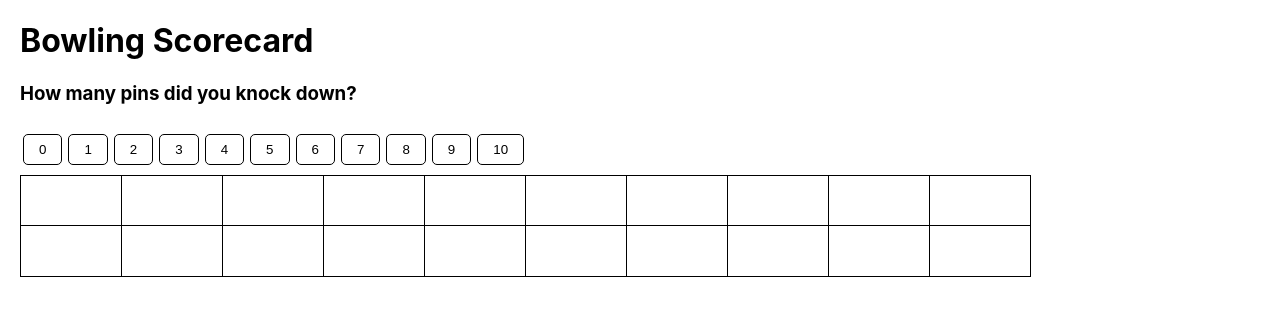
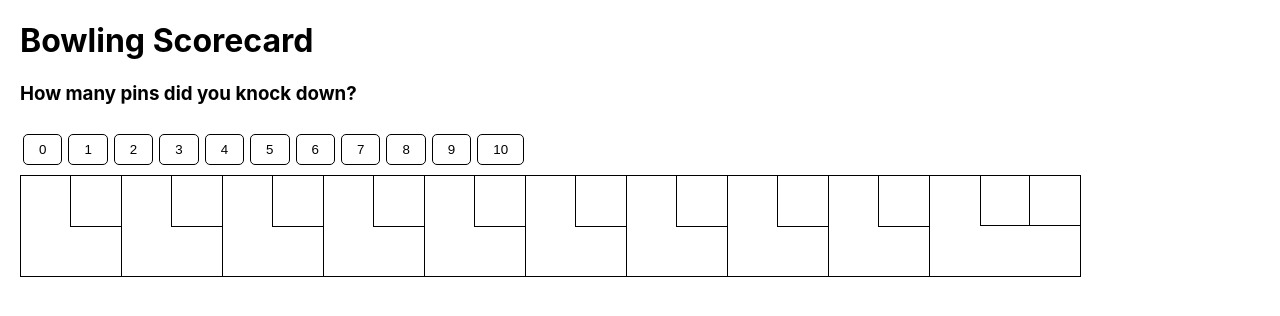
Before and after one commit to jimburch/bowling-scorecard, a React (Create React App) app: page / in a window 1280 px wide. Shown: the top 316 px of the page. Built offline with nearby package versions, Linux system fonts and the light colour scheme; the HTML template or start-up script is replaced by a standard one.

Commit message:
bug fixes on 10th frame

```diff
--- a/src/components/Input.js
+++ b/src/components/Input.js
@@ -72,7 +72,6 @@ function Input({ boxScore, setBoxScore }) {
 				calculateScore(i);
 			}
 		}
-		console.log(boxScore);
 	}
 
 	function updateScorecard(currentFrame, currentTurn, currentScore) {
@@ -125,7 +124,7 @@ function Input({ boxScore, setBoxScore }) {
 			}
 			setBoxScore({ ...boxScore, currentFrame: frame });
 		} else {
-			if (Number(boxScore[10][1]) + Number(currentScore) === 10) {
+			if (Number(boxScore[11][1]) + Number(currentScore) === 10) {
 				frame[1] = '/';
 				frame[3] = Number(currentScore);
 			} else if (currentScore === '10') {
@@ -139,6 +138,7 @@ function Input({ boxScore, setBoxScore }) {
 		}
 
 		scoreLoop(currentFrame);
+		console.log(boxScore);
 	}
 
 	function handleClick(e) {
@@ -156,21 +156,30 @@ function Input({ boxScore, setBoxScore }) {
 		}
 		if (frame === 10) {
 			handleLastFrame(frame, turn, e.target.value);
-			setPins(10);
 			setTurn(1);
-			setFrame(frame + 1);
+			setFrame(11);
+			if (e.target.value !== '10') {
+				setPins(10 - e.target.value);
+			} else {
+				setPins(10);
+			}
 		}
 		if (frame === 11) {
 			handleLastFrame(frame, turn, e.target.value);
 			if (
-				boxScore[10][1] === 'X' ||
+				boxScore[10][3] === 10 ||
 				Number(boxScore[10][1]) + Number(e.target.value) === 10
 			) {
 				setPins(10);
-				setTurn(1);
-				setFrame(frame + 1);
+				setFrame(12);
+			} else if (
+				boxScore[10][3] === 10 &&
+				Number(boxScore[10][1]) + Number(e.target.value) !== 10
+			) {
+				setPins(10 - e.target.value);
+				setFrame(12);
 			} else {
-				console.log('game over');
+				console.log('game over!');
 			}
 		}
 		if (frame === 12) {
--- a/src/components/Scorecard.js
+++ b/src/components/Scorecard.js
@@ -1,12 +1,14 @@
 import React from 'react';
 
-function Scorecard({ score, setScore, boxScore, setBoxScore }) {
+function Scorecard({ boxScore, setBoxScore }) {
 	function renderScorecard() {
 		const frameArray = [1, 2, 3, 4, 5, 6, 7, 8, 9];
 		return frameArray.map((frame, index) => (
 			<div className="frame" key={index}>
-				<div className="turn-one">{boxScore[frame][0]}</div>
-				<div className="turn-two">{boxScore[frame][1]}</div>
+				<div className="frame-top-row">
+					<div className="turn-one">{boxScore[frame][0]}</div>
+					<div className="turn-two">{boxScore[frame][1]}</div>
+				</div>
 				<div className="subtotal">{boxScore[frame][2]}</div>
 			</div>
 		));
@@ -30,11 +32,13 @@ function Scorecard({ score, setScore, boxScore, setBoxScore }) {
 		<div className="scorecard">
 			<div className="frames-container">
 				{frames}
-				<div className="frame" value={10}>
-					<div className="turn-one">{boxScore[10][1]}</div>
-					<div className="turn-two">{boxScore[11][1]}</div>
-					<div className="turn-three">{boxScore[12][1]}</div>
-					<div className="subtotal">{finalScore}</div>
+				<div className="last-frame" value={10}>
+					<div className="last-frame-top-row">
+						<div className="last-turn-one">{boxScore[10][1]}</div>
+						<div className="last-turn-two">{boxScore[11][1]}</div>
+						<div className="last-turn-three">{boxScore[12][1]}</div>
+					</div>
+					<div className="last-subtotal">{finalScore}</div>
 				</div>
 			</div>
 		</div>
```
